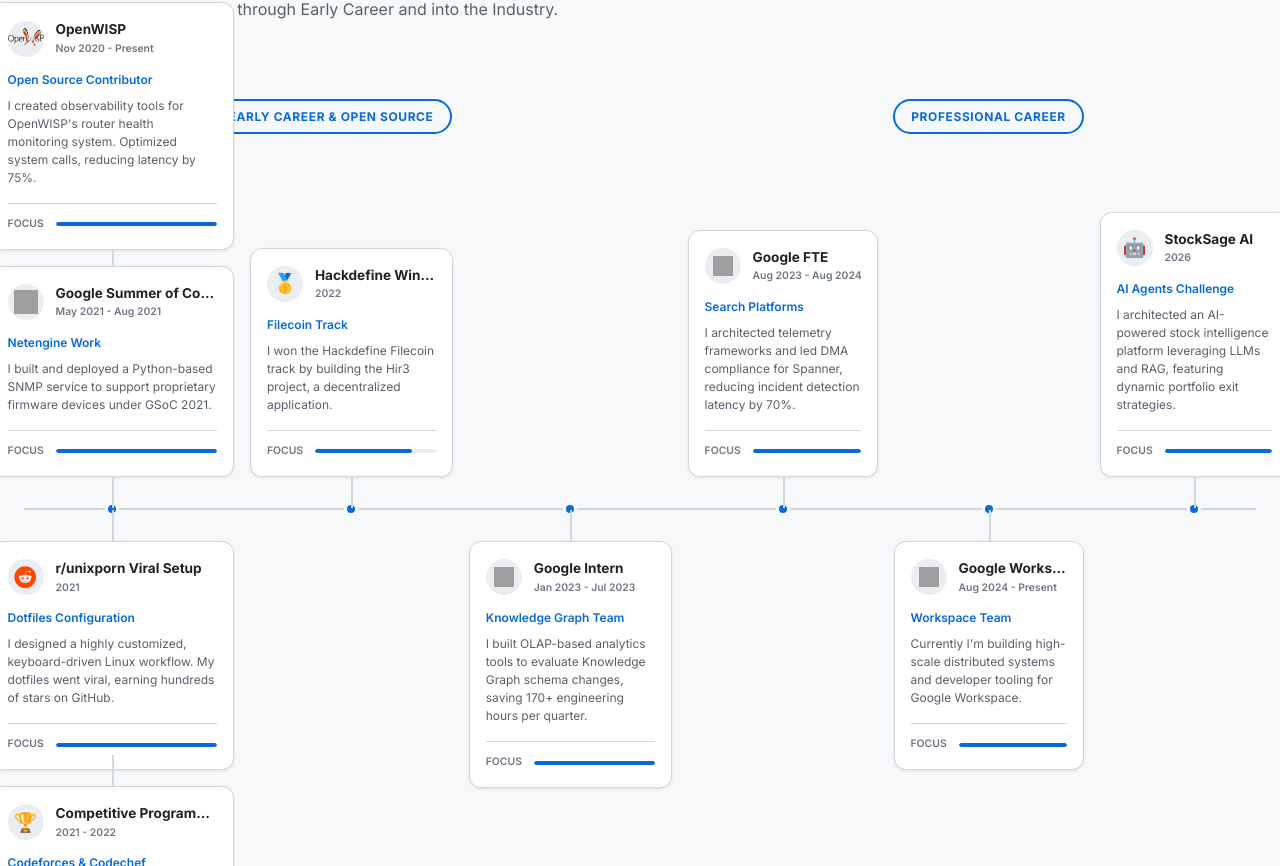
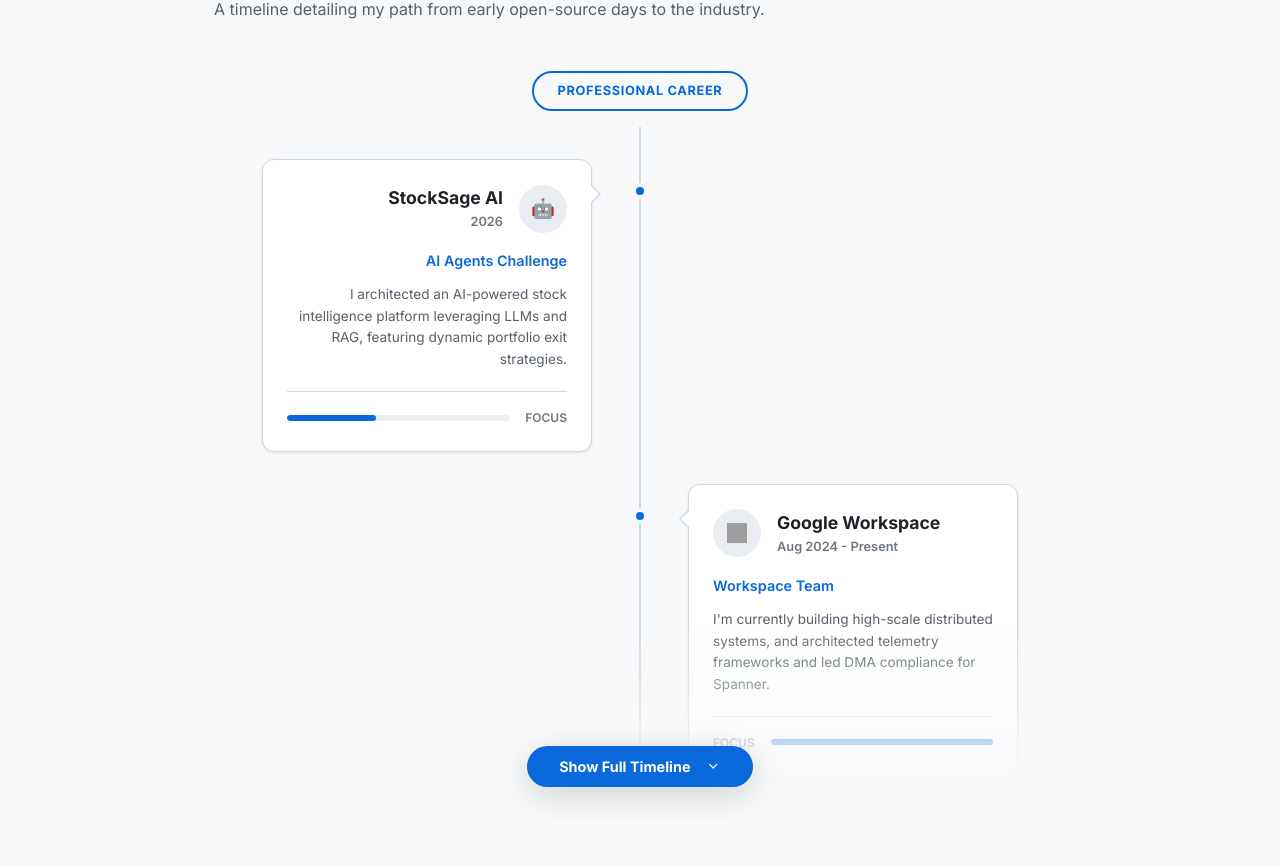
Before and after one commit to purhan/purhan.github.io, a React (Vite) app: page / in a window 1280 px wide. Shown: the part 994-1860 px from the top of the page. Built offline with nearby package versions, Linux system fonts and the light colour scheme; grey boxes are pictures that could not be loaded; the HTML template or start-up script is replaced by a standard one.

Commit message:
feat: robust vertical timeline with reverse chronological order and show more expander

```diff
--- a/src/components/CareerHighlight.tsx
+++ b/src/components/CareerHighlight.tsx
@@ -1,8 +1,59 @@
-import { useEffect, useRef } from 'react'
+import { useEffect, useRef, useState } from 'react'
 import { FaReddit } from 'react-icons/fa'
+import { FiChevronDown } from 'react-icons/fi'
 
 const googleLogo = "https://upload.wikimedia.org/wikipedia/commons/c/c1/Google_%22G%22_logo.svg";
 const gsocLogo = "https://developers.google.com/open-source/gsoc/resources/downloads/GSoC-icon.svg";
+
+const stocksage = {
+  id: "stocksage",
+  title: "StockSage AI",
+  subtitle: "AI Agents Challenge",
+  description: "I architected an AI-powered stock intelligence platform leveraging LLMs and RAG, featuring dynamic portfolio exit strategies.",
+  icon: <span style={{fontSize: '1.2rem'}}>🤖</span>,
+  focus: 2,
+  date: "2026",
+};
+
+const googleFteWorkspace = {
+  id: "google-fte-workspace",
+  title: "Google Workspace",
+  subtitle: "Workspace Team",
+  description: "I'm currently building high-scale distributed systems, and architected telemetry frameworks and led DMA compliance for Spanner.",
+  icon: <img src={googleLogo} alt="Google" style={{width: 20, height: 20}} />,
+  focus: 5,
+  date: "Aug 2024 - Present",
+};
+
+const googleFteSearch = {
+  id: "google-fte-search",
+  title: "Google FTE",
+  subtitle: "Search Platforms",
+  description: "I built foundational developer tooling and data compliance infrastructure to reduce incident detection latency.",
+  icon: <img src={googleLogo} alt="Google" style={{width: 20, height: 20}} />,
+  focus: 5,
+  date: "Aug 2023 - Aug 2024",
+};
+
+const googleIntern = {
+  id: "google-intern",
+  title: "Google Intern",
+  subtitle: "Knowledge Graph Team",
+  description: "I built OLAP-based analytics tools to evaluate Knowledge Graph schema changes, saving 170+ engineering hours per quarter.",
+  icon: <img src={googleLogo} alt="Google" style={{width: 20, height: 20}} />,
+  focus: 5,
+  date: "Jan 2023 - Jul 2023",
+};
+
+const hackdefine = {
+  id: "hackdefine",
+  title: "Hackdefine Winner",
+  subtitle: "Filecoin Track",
+  description: "I won the Hackdefine Filecoin track by building the Hir3 project, a decentralized application.",
+  icon: <span style={{fontSize: '1.2rem'}}>🥇</span>,
+  focus: 4,
+  date: "2022",
+};
 
 const openwisp = {
   id: "openwisp",
@@ -33,7 +84,7 @@
   id: "unixporn",
   title: "r/unixporn Viral Setup",
   subtitle: "Dotfiles Configuration",
-  description: "I designed a highly customized, keyboard-driven Linux workflow. My dotfiles went viral, earning hundreds of stars on GitHub.",
+  description: "I designed a customized, keyboard-driven Linux workflow. My dotfiles went viral, earning hundreds of stars.",
   icon: <FaReddit color="#ff4500" style={{fontSize: '1.4rem'}} />,
   focus: 5,
   date: "2021",
@@ -43,111 +94,31 @@
   id: "cp",
   title: "Competitive Programming",
   subtitle: "Codeforces & Codechef",
-  description: "I competed intensely in algorithms, reaching Expert on Codeforces and 5-stars on Codechef (Top 1%). Also qualified as an ACM ICPC Regionalist.",
+  description: "I competed intensely in algorithms, reaching Expert on Codeforces and 5-stars on Codechef (Top 1%).",
   icon: <span style={{fontSize: '1.2rem'}}>🏆</span>,
   focus: 3,
   date: "2021 - 2022",
 };
 
-const hackdefine = {
-  id: "hackdefine",
-  title: "Hackdefine Winner",
-  subtitle: "Filecoin Track",
-  description: "I won the Hackdefine Filecoin track by building the Hir3 project, a decentralized application.",
-  icon: <span style={{fontSize: '1.2rem'}}>🥇</span>,
-  focus: 4,
-  date: "2022",
-};
-
-const googleIntern = {
-  id: "google-intern",
-  title: "Google Intern",
-  subtitle: "Knowledge Graph Team",
-  description: "I built OLAP-based analytics tools to evaluate Knowledge Graph schema changes, saving 170+ engineering hours per quarter.",
-  icon: <img src={googleLogo} alt="Google" style={{width: 20, height: 20}} />,
-  focus: 5,
-  date: "Jan 2023 - Jul 2023",
-};
-
-const googleFteSearch = {
-  id: "google-fte-search",
-  title: "Google FTE",
-  subtitle: "Search Platforms",
-  description: "I architected telemetry frameworks and led DMA compliance for Spanner, reducing incident detection latency by 70%.",
-  icon: <img src={googleLogo} alt="Google" style={{width: 20, height: 20}} />,
-  focus: 5,
-  date: "Aug 2023 - Aug 2024",
-};
-
-const googleFteWorkspace = {
-  id: "google-fte-workspace",
-  title: "Google Workspace",
-  subtitle: "Workspace Team",
-  description: "Currently I'm building high-scale distributed systems and developer tooling for Google Workspace.",
-  icon: <img src={googleLogo} alt="Google" style={{width: 20, height: 20}} />,
-  focus: 5,
-  date: "Aug 2024 - Present",
-};
-
-const stocksage = {
-  id: "stocksage",
-  title: "StockSage AI",
-  subtitle: "AI Agents Challenge",
-  description: "I architected an AI-powered stock intelligence platform leveraging LLMs and RAG, featuring dynamic portfolio exit strategies.",
-  icon: <span style={{fontSize: '1.2rem'}}>🤖</span>,
-  focus: 5,
-  date: "2026",
-};
-
 const eras = [
   {
-    title: "Early Career & Open Source",
-    columns: [
-      {
-        id: 'col-parallel',
-        type: 'parallel',
-        topItems: [openwisp, gsoc],
-        bottomItems: [unixporn, cp]
-      },
-      {
-        id: 'col-hackdefine',
-        type: 'single',
-        topItems: [hackdefine],
-        bottomItems: []
-      },
-      {
-        id: 'col-google-intern',
-        type: 'single',
-        topItems: [],
-        bottomItems: [googleIntern]
-      }
+    title: "Professional Career",
+    rows: [
+      { left: stocksage, right: null },
+      { left: null, right: googleFteWorkspace },
+      { left: googleFteSearch, right: null },
     ]
   },
   {
-    title: "Professional Career",
-    columns: [
-      {
-        id: 'col-google-fte1',
-        type: 'single',
-        topItems: [googleFteSearch],
-        bottomItems: []
-      },
-      {
-        id: 'col-google-fte2',
-        type: 'single',
-        topItems: [],
-        bottomItems: [googleFteWorkspace]
-      },
-      {
-        id: 'col-stocksage',
-        type: 'single',
-        topItems: [stocksage],
-        bottomItems: []
-      }
+    title: "Early Career & Open Source",
+    rows: [
+      { left: null, right: googleIntern },
+      { left: hackdefine, right: null },
+      { left: gsoc, right: openwisp },
+      { left: cp, right: unixporn },
     ]
   }
 ];
-
 
 const ProgressBar = ({ focus }: { focus: number }) => {
   const percentage = (focus / 5) * 100;
@@ -160,6 +131,7 @@
 
 export default function CareerHighlight() {
   const ref = useRef<HTMLDivElement>(null)
+  const [isExpanded, setIsExpanded] = useState(false);
 
   useEffect(() => {
     const observer = new IntersectionObserver(
@@ -174,10 +146,11 @@
     return () => observer.disconnect()
   }, [])
 
-  const renderNode = (item: any, position: 'top' | 'bottom', delay: number) => {
+  const renderNode = (item: any, align: 'left' | 'right', delay: number) => {
+    if (!item) return <div className={`track-node-empty track-node-empty-${align}`}></div>;
     return (
-      <div className={`track-node track-node-${position}`} key={item.id} style={{ transitionDelay: `${delay}s` }}>
-        <div className="track-node-connector"></div>
+      <div className={`track-node track-node-${align}`} key={item.id} style={{ transitionDelay: `${delay}s` }}>
+        <div className="track-node-arrow"></div>
         <div className="track-node-header">
           <div className="track-node-icon">{item.icon}</div>
           <div className="track-node-header-text">
@@ -199,35 +172,45 @@
 
   return (
     <section className="section" id="career-highlights" ref={ref} style={{ background: 'var(--bg-primary)' }}>
-      <div className="container" style={{ maxWidth: '100%' }}>
+      <div className="container" style={{ maxWidth: '900px' }}>
         <p className="section-label">Summary</p>
         <h2 className="section-title">Career Highlights</h2>
-        <p className="section-subtitle">A timeline detailing my path through Early Career and into the Industry.</p>
+        <p className="section-subtitle" style={{ marginBottom: '48px' }}>A timeline detailing my path from early open-source days to the industry.</p>
 
-        <div className="flowchart-wrapper">
-          {eras.map((era, eraIdx) => (
-            <div className="flowchart-era" key={era.title}>
-              <div className="era-floating-title-container">
-                <h3 className="era-floating-title">{era.title}</h3>
+        <div className={`timeline-wrapper ${isExpanded ? 'expanded' : ''}`}>
+          <div className="vertical-timeline">
+            {eras.map((era, eraIdx) => (
+              <div className="timeline-era" key={era.title}>
+                <div className="era-badge-container">
+                  <h3 className="era-badge">{era.title}</h3>
+                </div>
+
+                {era.rows.map((row, rowIdx) => {
+                  const delay = 0.1 + ((eraIdx * 4 + rowIdx) * 0.1);
+                  return (
+                    <div className="timeline-row" key={rowIdx}>
+                      <div className="timeline-spine-line"></div>
+                      <div className="timeline-spine-dot"></div>
+                      <div className="timeline-half timeline-half-left">
+                        {renderNode(row.left, 'left', delay)}
+                      </div>
+                      <div className="timeline-half timeline-half-right">
+                        {renderNode(row.right, 'right', delay)}
+                      </div>
+                    </div>
+                  );
+                })}
               </div>
-              <div className="flowchart-era-columns">
-                {era.columns.map((col, colIdx) => (
-                  <div className={`flowchart-column ${col.type === 'parallel' ? 'flowchart-column-parallel' : ''}`} key={col.id}>
-                    <div className="spine-dot"></div>
+            ))}
+          </div>
 
-                    <div className="column-top">
-                      {col.topItems.map((item, i) => renderNode(item, 'top', 0.1 + ((eraIdx * 3 + colIdx) * 0.1) + (i * 0.1)))}
-                    </div>
-
-                    <div className="column-bottom">
-                      {col.bottomItems.map((item, i) => renderNode(item, 'bottom', 0.1 + ((eraIdx * 3 + colIdx) * 0.1) + (i * 0.1)))}
-                    </div>
-                  </div>
-                ))}
-              </div>
+          {!isExpanded && (
+            <div className="timeline-fade-overlay">
+              <button className="btn btn-primary show-more-btn" onClick={() => setIsExpanded(true)}>
+                Show Full Timeline <FiChevronDown style={{ marginLeft: 8 }} />
+              </button>
             </div>
-          ))}
-          <div className="flowchart-spine"></div>
+          )}
         </div>
       </div>
     </section>
--- a/src/index.css
+++ b/src/index.css
@@ -910,105 +910,97 @@
   color: white;
 }
 
-/* ===== CAREER HIGHLIGHTS (ALTERNATING FLOWCHART) ===== */
-.flowchart-wrapper {
+/* ===== CAREER HIGHLIGHTS (VERTICAL TIMELINE) ===== */
+.timeline-wrapper {
   position: relative;
   width: 100%;
-  display: flex;
-  flex-direction: row;
-  justify-content: center;
-  padding: 80px 0;
-  gap: 16px;
+  max-height: 750px;
+  overflow: hidden;
+  transition: max-height 1.2s cubic-bezier(0.4, 0, 0.2, 1);
 }
-.flowchart-spine {
-  position: absolute;
-  top: 50%;
-  left: 0;
-  right: 0;
-  transform: translateY(-50%);
-  height: 2px;
-  background: var(--border);
-  z-index: 0;
+.timeline-wrapper.expanded {
+  max-height: 6000px;
 }
-.flowchart-era {
+.vertical-timeline {
   display: flex;
   flex-direction: column;
   position: relative;
-  flex: 1;
+  padding-bottom: 64px;
 }
-.era-floating-title-container {
-  position: absolute;
-  top: -60px;
-  left: 0;
-  width: 100%;
+.timeline-era {
+  display: flex;
+  flex-direction: column;
+  margin-bottom: 48px;
+}
+.era-badge-container {
   display: flex;
   justify-content: center;
+  margin-bottom: 48px;
+  position: relative;
+  z-index: 2;
 }
-.era-floating-title {
+.era-badge {
   background: var(--bg-primary);
-  padding: 6px 16px;
+  padding: 8px 24px;
   border: 2px solid var(--accent);
   border-radius: 100px;
   color: var(--accent);
   font-weight: 700;
   text-transform: uppercase;
   letter-spacing: 0.05em;
-  font-size: 0.75rem;
-  white-space: nowrap;
-  z-index: 2;
+  font-size: 0.8rem;
 }
-.flowchart-era-columns {
+.timeline-row {
   display: flex;
   flex-direction: row;
-  height: 700px; /* fixed height to allow vertical alignment */
+  position: relative;
   width: 100%;
-  gap: 16px;
+  min-height: 120px;
+  margin-bottom: 32px;
 }
-.flowchart-column {
-  position: relative;
-  flex: 1;
-  display: flex;
-  flex-direction: column;
-  min-width: 0;
+.timeline-spine-line {
+  position: absolute;
+  top: -32px;
+  bottom: -32px;
+  left: 50%;
+  transform: translateX(-50%);
+  width: 2px;
+  background: var(--border);
+  z-index: 0;
 }
-.flowchart-column-parallel {
-  flex: 1.2; /* slightly wider to fit parallel stack beautifully */
-}
-.spine-dot {
+.timeline-spine-dot {
   position: absolute;
-  top: 50%;
+  top: 32px;
   left: 50%;
   transform: translate(-50%, -50%);
-  width: 14px;
-  height: 14px;
+  width: 16px;
+  height: 16px;
   background: var(--accent);
-  border: 3px solid var(--bg-primary);
+  border: 4px solid var(--bg-primary);
   border-radius: 50%;
   z-index: 2;
 }
-.column-top {
-  height: 50%;
-  width: 100%;
+.timeline-half {
+  flex: 1;
+  position: relative;
+  padding: 0 48px;
+}
+.timeline-half-left {
   display: flex;
-  flex-direction: column;
-  justify-content: flex-end; /* Align to bottom, near spine */
-  padding-bottom: 32px;
-  gap: 16px;
+  justify-content: flex-end;
+  text-align: right;
 }
-.column-bottom {
-  height: 50%;
-  width: 100%;
+.timeline-half-right {
   display: flex;
-  flex-direction: column;
-  justify-content: flex-start; /* Align to top, near spine */
-  padding-top: 32px;
-  gap: 16px;
+  justify-content: flex-start;
+  text-align: left;
 }
+
 .track-node {
   background: var(--bg-secondary);
   border: 1px solid var(--border);
   border-radius: var(--radius-md);
-  padding: 16px;
+  padding: 24px;
   display: flex;
   flex-direction: column;
   opacity: 0;
@@ -1018,6 +1010,7 @@
   position: relative;
   z-index: 2;
   width: 100%;
+  max-width: 400px;
 }
 .track-node.visible {
   opacity: 1;
@@ -1028,36 +1021,68 @@
   box-shadow: var(--shadow-md);
   transform: translateY(-4px);
 }
-
-/* Connecting Lines */
-.track-node-connector {
-  position: absolute;
-  left: 50%;
-  width: 2px;
-  background: var(--border);
-  z-index: -1;
-  transition: background 0.3s ease;
-}
-.track-node-top .track-node-connector {
-  top: 100%;
-  bottom: -32px; /* Extends down to spine */
-}
-.track-node-bottom .track-node-connector {
-  bottom: 100%;
-  top: -32px; /* Extends up to spine */
-}
-.track-node:hover .track-node-connector {
-  background: var(--accent);
+.track-node-empty {
+  width: 100%;
 }
 
-/* Node Contents */
+/* Arrow pointers pointing to spine */
+.track-node-arrow {
+  position: absolute;
+  top: 24px;
+  width: 0;
+  height: 0;
+  border-style: solid;
+}
+.track-node-left .track-node-arrow {
+  right: -10px;
+  border-width: 10px 0 10px 10px;
+  border-color: transparent transparent transparent var(--border);
+}
+.track-node-left .track-node-arrow::after {
+  content: '';
+  position: absolute;
+  top: -9px;
+  right: 2px;
+  border-width: 9px 0 9px 9px;
+  border-style: solid;
+  border-color: transparent transparent transparent var(--bg-secondary);
+}
+.track-node-right .track-node-arrow {
+  left: -10px;
+  border-width: 10px 10px 10px 0;
+  border-color: transparent var(--border) transparent transparent;
+}
+.track-node-right .track-node-arrow::after {
+  content: '';
+  position: absolute;
+  top: -9px;
+  left: 2px;
+  border-width: 9px 9px 9px 0;
+  border-style: solid;
+  border-color: transparent var(--bg-secondary) transparent transparent;
+}
+
+/* Left node internal alignment */
+.track-node-left .track-node-header {
+  flex-direction: row-reverse;
+}
+.track-node-left .track-node-header-text {
+  margin-left: 0;
+  margin-right: 16px;
+  align-items: flex-end;
+}
+.track-node-left .track-node-focus {
+  flex-direction: row-reverse;
+}
+
+/* Base formatting inside node */
 .track-node-header {
   display: flex;
   align-items: center;
   width: 100%;
 }
 .track-node-icon {
-  width: 36px; height: 36px;
+  width: 48px; height: 48px;
   flex-shrink: 0;
   border-radius: 50%;
   background: var(--bg-tertiary);
@@ -1070,56 +1095,51 @@
   display: flex;
   flex-direction: column;
   flex-grow: 1;
-  margin-left: 12px;
-  min-width: 0;
+  margin-left: 16px;
 }
 .track-node-title {
-  font-size: 0.85rem;
+  font-size: 1.1rem;
   font-weight: 700;
   color: var(--text-primary);
-  white-space: nowrap;
-  overflow: hidden;
-  text-overflow: ellipsis;
 }
 .track-node-date {
-  font-size: 0.65rem;
+  font-size: 0.8rem;
   font-weight: 600;
   color: var(--text-muted);
-  white-space: nowrap;
 }
 .track-node-content {
   display: flex;
   flex-direction: column;
-  margin-top: 12px;
-  gap: 8px;
+  margin-top: 16px;
+  gap: 12px;
 }
 .track-node-subtitle {
-  font-size: 0.75rem;
+  font-size: 0.9rem;
   font-weight: 600;
   color: var(--accent);
 }
 .track-node-desc {
-  font-size: 0.75rem;
+  font-size: 0.85rem;
   color: var(--text-secondary);
-  line-height: 1.5;
+  line-height: 1.6;
 }
 .track-node-focus {
   display: flex;
   align-items: center;
-  gap: 12px;
+  gap: 16px;
   margin-top: 8px;
-  padding-top: 12px;
+  padding-top: 16px;
   border-top: 1px solid var(--border);
 }
 .focus-label {
-  font-size: 0.65rem;
+  font-size: 0.75rem;
   font-weight: 600;
   color: var(--text-muted);
   text-transform: uppercase;
 }
 .focus-progress-container {
   flex-grow: 1;
-  height: 4px;
+  height: 6px;
   background: var(--bg-tertiary);
   border-radius: 100px;
   overflow: hidden;
@@ -1129,6 +1149,40 @@
   background: var(--accent);
   border-radius: 100px;
   transition: width 1s cubic-bezier(0.4, 0, 0.2, 1);
+}
+
+/* Fade Overlay for Expand */
+.timeline-fade-overlay {
+  position: absolute;
+  bottom: 0;
+  left: 0;
+  right: 0;
+  height: 200px;
+  background: linear-gradient(to bottom, rgba(255,255,255,0) 0%, var(--bg-primary) 80%);
+  display: flex;
+  align-items: flex-end;
+  justify-content: center;
+  padding-bottom: 24px;
+  z-index: 10;
+}
+[data-theme='dark'] .timeline-fade-overlay {
+  background: linear-gradient(to bottom, rgba(15,23,42,0) 0%, var(--bg-primary) 80%);
+}
+
+.show-more-btn {
+  display: flex;
+  align-items: center;
+  justify-content: center;
+  padding: 12px 32px;
+  border-radius: 100px;
+  font-weight: 700;
+  box-shadow: var(--shadow-lg);
+  animation: bounce 2s infinite;
+  cursor: pointer;
+}
+@keyframes bounce {
+  0%, 100% { transform: translateY(0); }
+  50% { transform: translateY(-10px); }
 }
 
 /* Theme Logo Wrapper */
@@ -1148,54 +1202,50 @@
 [data-theme='dark'] .logo-dark-mode { display: block; }
 
 @media (max-width: 900px) {
-  .flowchart-wrapper {
+  .timeline-row {
     flex-direction: column;
-    padding: 0;
-    gap: 0;
+    margin-bottom: 48px;
   }
-  .flowchart-spine {
+  .timeline-spine-line {
     left: 24px;
-    right: auto;
-    top: 0;
-    bottom: 0;
-    width: 2px;
-    height: 100%;
-    transform: none;
   }
-  .flowchart-era {
-    margin-top: 48px;
+  .timeline-spine-dot {
+    left: 24px;
+    top: 32px;
   }
-  .era-floating-title-container {
-    position: relative;
-    top: 0;
+  .timeline-half {
+    padding: 0 0 0 56px;
+    width: 100%;
+  }
+  .timeline-half-left {
     justify-content: flex-start;
-    margin-bottom: 24px;
-    padding-left: 48px;
-  }
-  .flowchart-era-columns {
-    flex-direction: column;
-    height: auto;
-    gap: 0;
-  }
-  .flowchart-column {
-    flex-direction: column;
-    padding-left: 48px;
+    text-align: left;
     margin-bottom: 24px;
   }
-  .spine-dot {
-    left: 24px;
-    top: 24px;
-    transform: translate(-50%, -50%);
+  .track-node {
+    max-width: 100%;
   }
-  .column-top, .column-bottom {
-    height: auto;
-    padding: 0;
-    justify-content: flex-start;
+  .track-node-left .track-node-arrow {
+    right: auto;
+    left: -10px;
+    border-width: 10px 10px 10px 0;
+    border-color: transparent var(--border) transparent transparent;
   }
-  .column-bottom {
-    margin-top: 16px;
+  .track-node-left .track-node-arrow::after {
+    right: auto;
+    left: 2px;
+    border-width: 9px 9px 9px 0;
+    border-color: transparent var(--bg-secondary) transparent transparent;
   }
-  .track-node-connector {
-    display: none;
+  .track-node-left .track-node-header {
+    flex-direction: row;
+  }
+  .track-node-left .track-node-header-text {
+    margin-right: 0;
+    margin-left: 16px;
+    align-items: flex-start;
+  }
+  .track-node-left .track-node-focus {
+    flex-direction: row;
   }
 }
```
